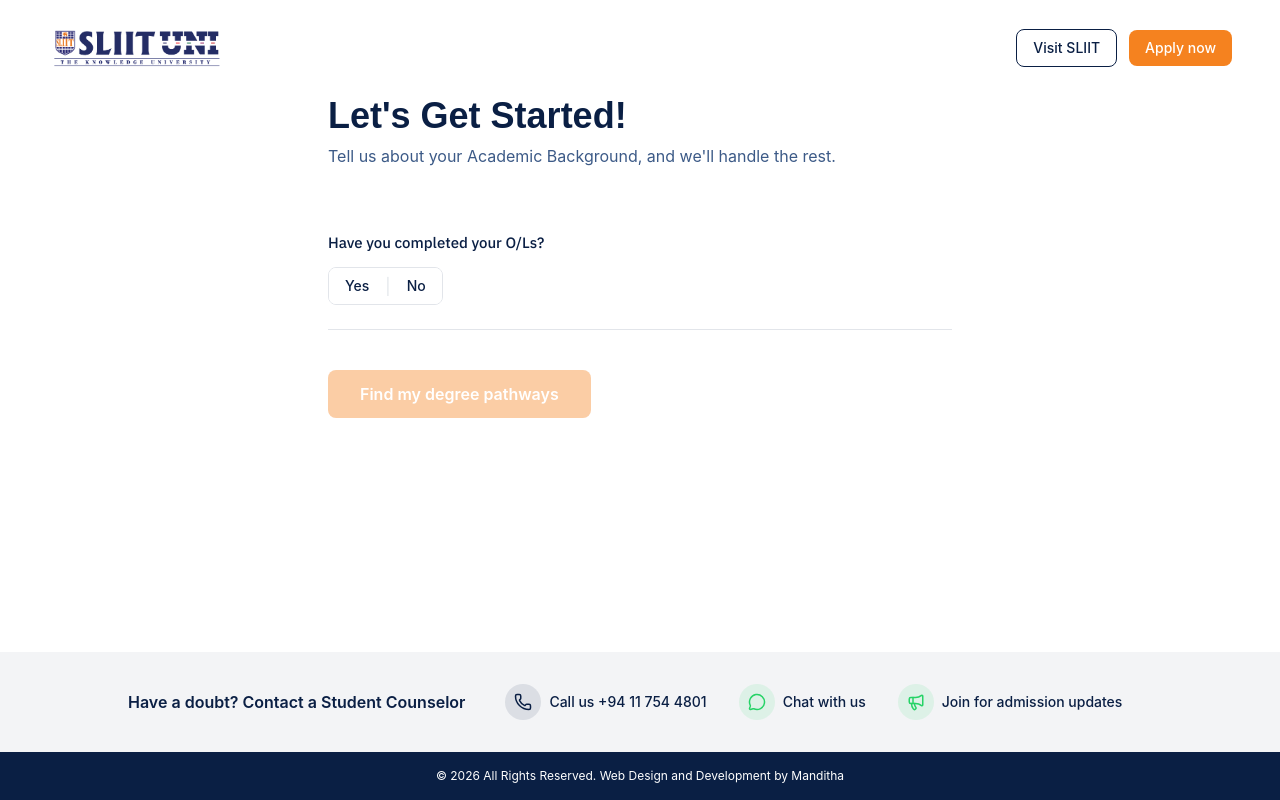
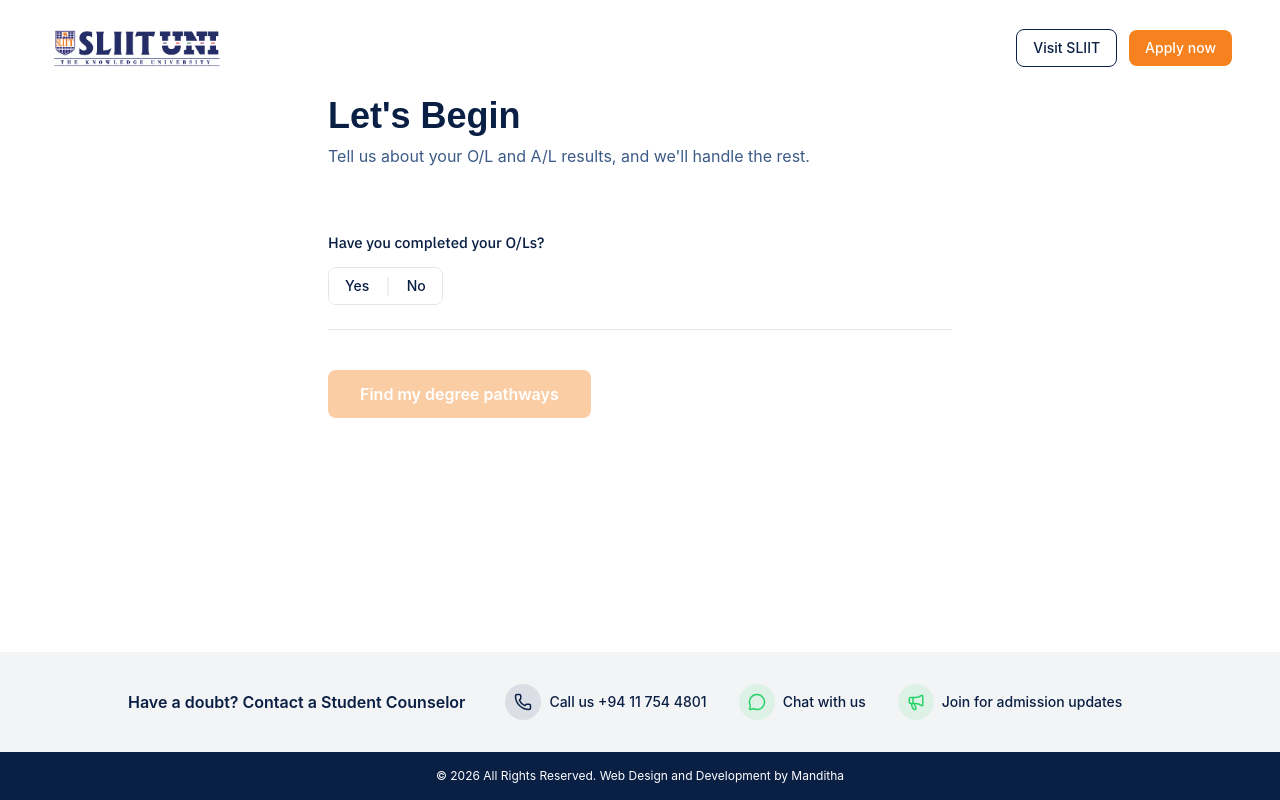
Before and after one commit to mandithased-droid/degree-finder, a React (Vite) app: page / in a window 1280 px wide. Both pictures are taken after a click on the button "Let's Explore". Built offline with nearby package versions, Linux system fonts and the light colour scheme.

Commit message:
sif fixed

```diff
--- a/src/components/ResultsForm.jsx
+++ b/src/components/ResultsForm.jsx
@@ -111,7 +111,7 @@ function PdpRedirect({
   );
 }
 
-export default function ResultsForm({ onSubmit }) {
+export default function ResultsForm({ onSubmit, onLogoClick }) {
   const [doneOL, setDoneOL] = useState("");
   const [olPassCategory, setOlPassCategory] = useState("");
   const [ol, setOl] = useState({
@@ -196,17 +196,17 @@ export default function ResultsForm({ onSubmit }) {
 
   return (
     <div className="min-h-screen flex flex-col" style={{ backgroundColor: BG }}>
-      <NavBar />
+      <NavBar onLogoClick={onLogoClick} />
 
       <div className="flex-1 max-w-2xl mx-auto px-6 pb-16 w-full">
         <h1
           className="text-3xl md:text-4xl mb-2"
           style={{ color: NAVY, fontFamily: "'Sora', sans-serif", fontWeight: 700 }}
         >
-          Let's Get Started!
+          Let's Begin
         </h1>
         <p className="text-sm md:text-base mb-10" style={{ color: NAVY_SOFT }}>
-          Tell us about your Academic Background, and we'll handle the rest.
+          Tell us about your O/L and A/L results, and we'll handle the rest.
         </p>
 
         {/* O/L SECTION */}
@@ -295,6 +295,13 @@ export default function ResultsForm({ onSubmit }) {
                             ]}
                           />
                         </FormRow>
+
+                        {alPassCategory === "less3" && (
+                          <SifRecommendation
+                            heading="Fewer than 3 A/L passes doesn't rule out the SLIIT International Foundation."
+                            body="The SLIIT International Foundation (SIF) is a 1-year pathway that leads directly into selected degrees — Computing, Business, Psychology, Quantity Surveying, Nursing, Interior Design, and more — based on your O/L results, not your A/L pass count. It's worth a look alongside continuing below to check your A/L-based options."
+                          />
+                        )}
 
                         <FormRow question="Which A/L stream did you follow?">
                           <select
```
